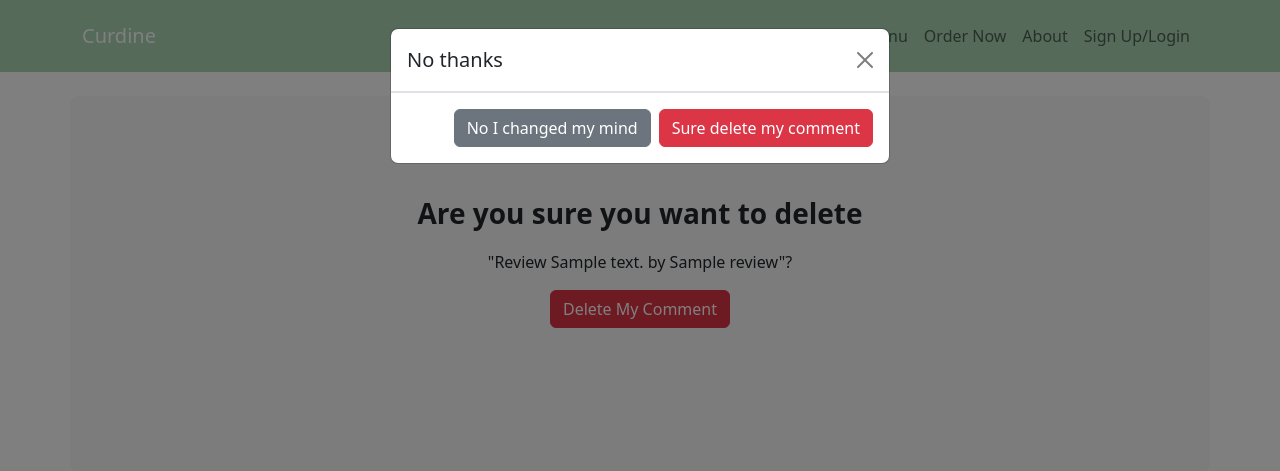
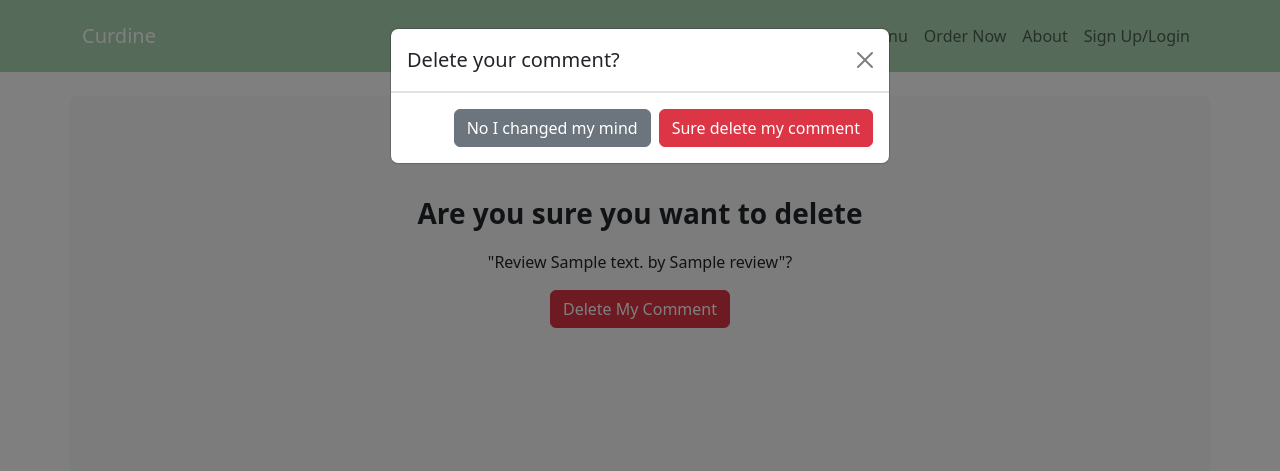
Before and after one commit to Colm1711/curdine, a Django app: page /delete/1/ in a window 1280 px wide, after a click on "Delete My Comment". Shown: the top 471 px of the page. Run offline with Django 4.2, Linux system fonts and the light colour scheme; tables that the repository leaves empty hold one stand-in row (values such as "Sample post"); some libraries are stand-ins or nearby versions.

Commit message:
change modal title to more approproate title

```diff
--- a/templates/review_confirm_delete.html
+++ b/templates/review_confirm_delete.html
@@ -14,12 +14,12 @@
             <div class="modal-dialog">
                 <div class="modal-content">
                     <div class="modal-header">
-                        <h5 class="modal-title" id="deleteModalLabel">No thanks</h5>
+                        <h5 class="modal-title" id="deleteModalLabel">Delete your comment?</h5>
                         <button type="button" class="btn-close" data-bs-dismiss="modal" aria-label="Close"></button>
                     </div>
                     <div class="modal-footer">
                         <button type="button" class="btn btn-secondary" data-bs-dismiss="modal">No I changed my mind</button>
-                        <button type="submit" class="btn btn-danger onclick="history.back()"">Sure delete my comment</button>
+                        <button type="submit" class="btn btn-danger">Sure delete my comment</button>
                     </div>
                 </div>
             </div>
```
